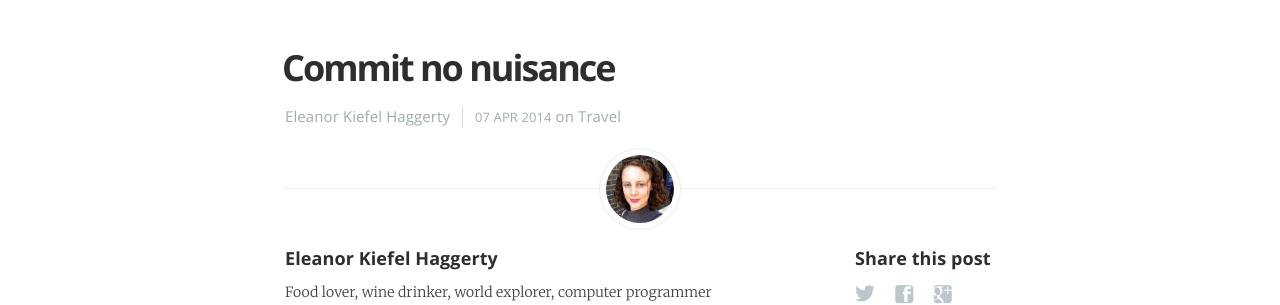
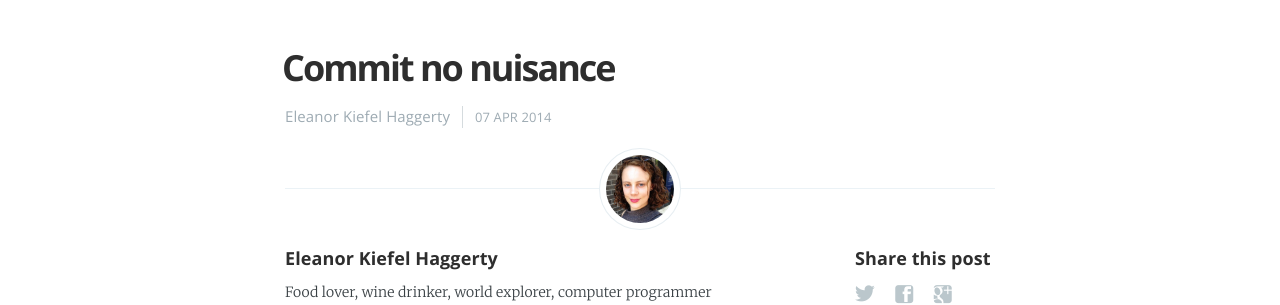
Before and after one commit to eleanorakh/eleanorakh.github.io, a Jekyll site: the page built from _posts/2014-04-07-commit-no-nuisance.markdown, in a window 1280 px wide. Shown: the part 131-436 px from the top of the page. Built offline with Jekyll 4.4.1, drawn with Linux system fonts in a browser that asks for light colours; nearby versions of some CDN libraries.

Commit message:
Hide travel tag

```diff
--- a/_includes/navigation.html
+++ b/_includes/navigation.html
@@ -5,9 +5,7 @@
   </a>
   <ul>
     <li class="nav-home {% if page.current == 'home' %} nav-current{% endif %}" role="presentation"><a href="{{ site.baseurl }}">Home</a></li>
-    <li class="nav-travel {% if page.url contains 'travel' %} nav-current{% endif %}" role="presentation"><a href="{{ site.baseurl }}tag/travel">Travels</a></li>
     <li class="nav-about {% if page.current == 'about' %} nav-current{% endif %}" role="presentation"><a href="{{ site.baseurl }}author/{{ site.nickname }}">About</a></li>
-
   </ul>
   <a class="subscribe-button icon-feed" href="{{ site.baseurl }}feed.xml">Subscribe</a>
 </div>
--- a/_layouts/post.html
+++ b/_layouts/post.html
@@ -29,17 +29,6 @@ class: 'post-template'
             <section class="post-meta">
             <a href='{{ site.baseurl }}{{ page.about }}'>{{ site.author }}</a>
             <time class="post-date" datetime="{{ page.date | date:'%Y-%m-%d' }}">{{ page.date | date_to_string }}</time>
-                <!-- [[tags prefix=" on "]] -->
-                {% if page.tags.size > 0 %}
-                on
-                {% for tag in page.tags %}
-                    {% if forloop.index == page.tags.size %}
-                       <a href='{{ site.baseurl }}tag/{{ tag }}'>{{ tag | capitalize }}</a>
-                    {% else %}
-                       <a href='{{ site.baseurl }}tag/{{ tag }}'>{{ tag | capitalize }}</a>,
-                    {% endif %}
-                {% endfor %}
-                {% endif %}
             </section>
         </header>
 
```
Also changed, not shown: _includes/loop.html (+0 -11 lines).
